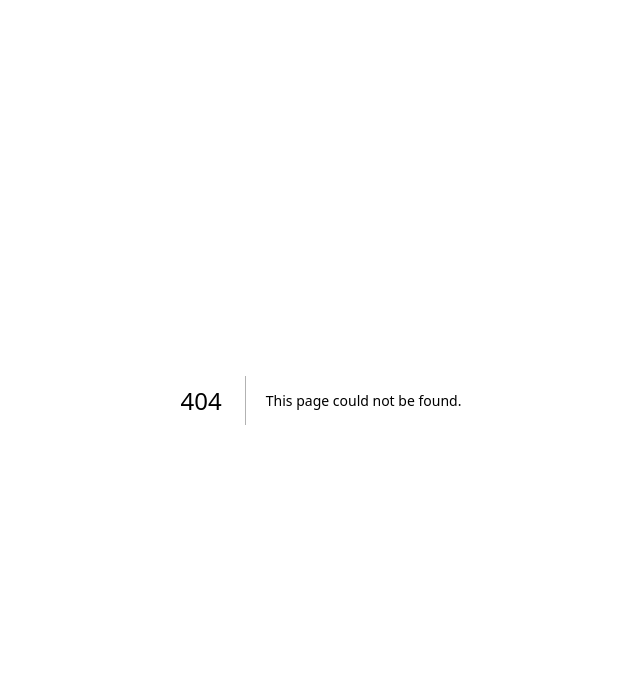
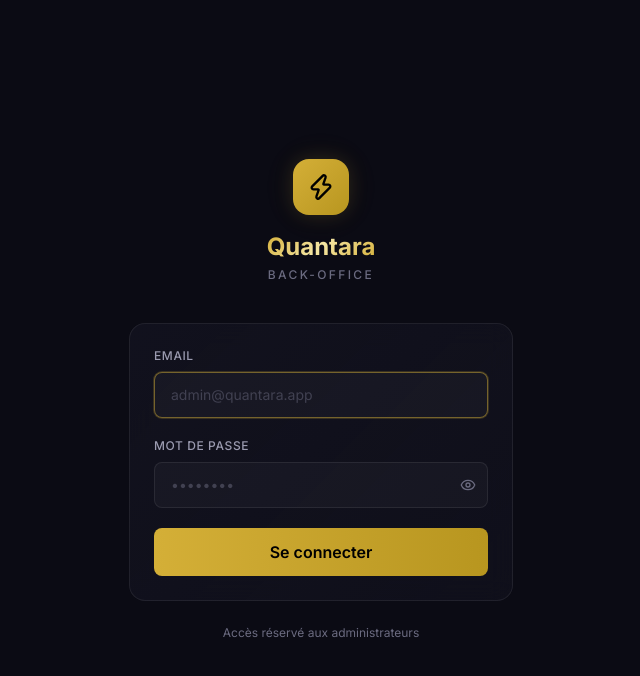
Before and after one commit to DrKonan/QUANTARA, a Next.js app in the folder web/: page /quantara/login in a window 1280 px wide. Before the commit this address had no page. Shown: the top 676 px of the page, without its empty margins (319-959 px from the left). Built offline with nearby package versions, Linux system fonts and the light colour scheme.

Commit message:
feat(web): login page + auth middleware + fixed sidebar + logout button

```diff
--- /dev/null
+++ b/web/src/app/api/auth/login/route.ts
@@ -0,0 +1,48 @@
+import { NextResponse } from "next/server";
+import { cookies } from "next/headers";
+import crypto from "crypto";
+
+const ADMIN_EMAIL = "dr_konan@yahoo.com";
+const ADMIN_PASSWORD_HASH = crypto
+  .createHash("sha256")
+  .update("ASAcodeur277")
+  .digest("hex");
+
+const SESSION_COOKIE = "quantara_admin_session";
+const SESSION_MAX_AGE = 60 * 60 * 24 * 7; // 7 jours
+
+function hashPassword(password: string): string {
+  return crypto.createHash("sha256").update(password).digest("hex");
+}
+
+function generateToken(): string {
+  return crypto.randomBytes(32).toString("hex");
+}
+
+export async function POST(request: Request) {
+  try {
+    const { email, password } = await request.json();
+
+    if (!email || !password) {
+      return NextResponse.json({ error: "Email et mot de passe requis" }, { status: 400 });
+    }
+
+    if (email !== ADMIN_EMAIL || hashPassword(password) !== ADMIN_PASSWORD_HASH) {
+      return NextResponse.json({ error: "Identifiants incorrects" }, { status: 401 });
+    }
+
+    const token = generateToken();
+    const cookieStore = await cookies();
+    cookieStore.set(SESSION_COOKIE, token, {
+      httpOnly: true,
+      secure: true,
+      sameSite: "lax",
+      path: "/",
+      maxAge: SESSION_MAX_AGE,
+    });
+
+    return NextResponse.json({ success: true });
+  } catch {
+    return NextResponse.json({ error: "Erreur serveur" }, { status: 500 });
+  }
+}
--- /dev/null
+++ b/web/src/app/api/auth/logout/route.ts
@@ -0,0 +1,10 @@
+import { NextResponse } from "next/server";
+import { cookies } from "next/headers";
+
+const SESSION_COOKIE = "quantara_admin_session";
+
+export async function POST() {
+  const cookieStore = await cookies();
+  cookieStore.delete(SESSION_COOKIE);
+  return NextResponse.json({ success: true });
+}
--- a/web/src/app/dashboard/layout.tsx
+++ b/web/src/app/dashboard/layout.tsx
@@ -16,6 +16,7 @@ import {
   Zap,
   History,
   Layers,
+  LogOut,
 } from "lucide-react";
 
 const navItems = [
@@ -78,6 +79,7 @@ export default function DashboardLayout({
 }) {
   const pathname = usePathname();
   const [sidebarOpen, setSidebarOpen] = useState(false);
+  const [loggingOut, setLoggingOut] = useState(false);
 
   useEffect(() => {
     setSidebarOpen(false);
@@ -86,8 +88,14 @@ export default function DashboardLayout({
   const isActive = (href: string) =>
     href === "/dashboard" ? pathname === "/dashboard" : pathname.startsWith(href);
 
+  async function handleLogout() {
+    setLoggingOut(true);
+    await fetch("/quantara/api/auth/logout", { method: "POST" });
+    window.location.href = "/quantara/login";
+  }
+
   return (
-    <div className="flex min-h-screen bg-[var(--bg-primary)]">
+    <div className="flex h-screen overflow-hidden bg-[var(--bg-primary)]">
       {/* Overlay mobile */}
       {sidebarOpen && (
         <div
@@ -96,11 +104,11 @@ export default function DashboardLayout({
         />
       )}
 
-      {/* Sidebar */}
+      {/* Sidebar — fixe, ne scroll pas */}
       <aside
         className={`fixed inset-y-0 left-0 z-50 w-64 bg-[#0F0F1A] border-r border-white/[0.06] flex flex-col
           transform transition-transform duration-200 ease-out
-          lg:relative lg:translate-x-0
+          lg:sticky lg:top-0 lg:h-screen lg:translate-x-0
           ${sidebarOpen ? "translate-x-0" : "-translate-x-full"}`}
       >
         {/* Logo */}
@@ -139,17 +147,27 @@ export default function DashboardLayout({
 
         <div className="p-4">
           <div className="h-px bg-gradient-to-r from-transparent via-white/10 to-transparent mb-4" />
-          <div className="flex items-center gap-2">
-            <div className="w-2 h-2 rounded-full bg-[#34D399] live-pulse" />
-            <p className="text-xs text-[#6B6B80]">v1.2 — Pipeline actif</p>
+          <div className="flex items-center justify-between">
+            <div className="flex items-center gap-2">
+              <div className="w-2 h-2 rounded-full bg-[#34D399] live-pulse" />
+              <p className="text-xs text-[#6B6B80]">v1.2 — Pipeline actif</p>
+            </div>
+            <button
+              onClick={handleLogout}
+              disabled={loggingOut}
+              className="p-2 rounded-lg text-[#6B6B80] hover:text-[#F87171] hover:bg-[#F87171]/10 transition-all disabled:opacity-50"
+              title="Déconnexion"
+            >
+              <LogOut size={16} />
+            </button>
           </div>
         </div>
       </aside>
 
-      {/* Main content */}
-      <div className="flex-1 flex flex-col min-w-0">
+      {/* Main content — scrollable */}
+      <div className="flex-1 flex flex-col min-w-0 h-screen overflow-hidden">
         {/* Topbar mobile */}
-        <header className="lg:hidden flex items-center gap-3 p-4 border-b border-white/[0.06] bg-[var(--bg-primary)]">
+        <header className="lg:hidden flex items-center gap-3 p-4 border-b border-white/[0.06] bg-[var(--bg-primary)] shrink-0">
           <button
             onClick={() => setSidebarOpen(true)}
             className="text-[#6B6B80] hover:text-white transition-colors"
@@ -163,7 +181,7 @@ export default function DashboardLayout({
             <h1 className="text-lg font-bold text-gold-gradient">Quantara</h1>
           </div>
         </header>
-        <main className="flex-1 overflow-auto">{children}</main>
+        <main className="flex-1 overflow-y-auto">{children}</main>
       </div>
     </div>
   );
--- /dev/null
+++ b/web/src/app/login/page.tsx
@@ -0,0 +1,117 @@
+"use client";
+
+import { useState } from "react";
+import { useRouter } from "next/navigation";
+import { Zap, Loader2, Eye, EyeOff } from "lucide-react";
+
+export default function LoginPage() {
+  const router = useRouter();
+  const [email, setEmail] = useState("");
+  const [password, setPassword] = useState("");
+  const [showPassword, setShowPassword] = useState(false);
+  const [error, setError] = useState("");
+  const [loading, setLoading] = useState(false);
+
+  async function handleSubmit(e: React.FormEvent) {
+    e.preventDefault();
+    setError("");
+    setLoading(true);
+
+    try {
+      const res = await fetch("/quantara/api/auth/login", {
+        method: "POST",
+        headers: { "Content-Type": "application/json" },
+        body: JSON.stringify({ email, password }),
+      });
+
+      const data = await res.json();
+
+      if (!res.ok) {
+        setError(data.error || "Erreur de connexion");
+        setLoading(false);
+        return;
+      }
+
+      router.push("/dashboard");
+      router.refresh();
+    } catch {
+      setError("Erreur réseau");
+      setLoading(false);
+    }
+  }
+
+  return (
+    <div className="min-h-screen flex items-center justify-center bg-[var(--bg-primary)] px-4">
+      <div className="w-full max-w-sm">
+        {/* Logo */}
+        <div className="flex flex-col items-center mb-10">
+          <div className="w-14 h-14 rounded-2xl bg-gradient-to-br from-[#D4AF37] to-[#B8961F] flex items-center justify-center mb-4 glow-gold">
+            <Zap size={28} className="text-black" />
+          </div>
+          <h1 className="text-2xl font-bold text-gold-gradient">Quantara</h1>
+          <p className="text-xs text-[#6B6B80] font-medium uppercase tracking-[0.2em] mt-1">Back-office</p>
+        </div>
+
+        {/* Form */}
+        <form onSubmit={handleSubmit} className="glass-card p-6 space-y-5">
+          <div>
+            <label className="block text-xs font-medium text-[#9B9BB0] uppercase tracking-wider mb-2">Email</label>
+            <input
+              type="email"
+              value={email}
+              onChange={(e) => setEmail(e.target.value)}
+              required
+              autoFocus
+              placeholder="admin@quantara.app"
+              className="w-full bg-white/[0.03] border border-white/[0.08] rounded-lg px-4 py-3 text-sm focus:outline-none focus:border-[#D4AF37]/50 focus:ring-1 focus:ring-[#D4AF37]/20 transition-all placeholder:text-[#6B6B80]/50"
+            />
+          </div>
+
+          <div>
+            <label className="block text-xs font-medium text-[#9B9BB0] uppercase tracking-wider mb-2">Mot de passe</label>
+            <div className="relative">
+              <input
+                type={showPassword ? "text" : "password"}
+                value={password}
+                onChange={(e) => setPassword(e.target.value)}
+                required
+                placeholder="••••••••"
+                className="w-full bg-white/[0.03] border border-white/[0.08] rounded-lg px-4 py-3 pr-11 text-sm focus:outline-none focus:border-[#D4AF37]/50 focus:ring-1 focus:ring-[#D4AF37]/20 transition-all placeholder:text-[#6B6B80]/50"
+              />
+              <button
+                type="button"
+                onClick={() => setShowPassword(!showPassword)}
+                className="absolute right-3 top-1/2 -translate-y-1/2 text-[#6B6B80] hover:text-white transition-colors"
+              >
+                {showPassword ? <EyeOff size={16} /> : <Eye size={16} />}
+              </button>
+            </div>
+          </div>
+
+          {error && (
+            <div className="text-sm text-[#F87171] bg-[#F87171]/10 border border-[#F87171]/20 rounded-lg px-4 py-2.5">
+              {error}
+            </div>
+          )}
+
+          <button
+            type="submit"
+            disabled={loading}
+            className="w-full py-3 bg-gradient-to-r from-[#D4AF37] to-[#B8961F] text-black font-semibold rounded-lg hover:opacity-90 disabled:opacity-50 transition-all flex items-center justify-center gap-2"
+          >
+            {loading ? (
+              <>
+                <Loader2 size={16} className="animate-spin" />
+                Connexion...
+              </>
+            ) : (
+              "Se connecter"
+            )}
+          </button>
+        </form>
+
+        <p className="text-center text-xs text-[#6B6B80] mt-6">Accès réservé aux administrateurs</p>
+      </div>
+    </div>
+  );
+}
--- a/web/src/app/page.tsx
+++ b/web/src/app/page.tsx
@@ -1,5 +1,5 @@
 import { redirect } from "next/navigation";
 
 export default function Home() {
-  redirect("/dashboard");
+  redirect("/login");
 }
--- /dev/null
+++ b/web/src/middleware.ts
@@ -0,0 +1,33 @@
+import { NextRequest, NextResponse } from "next/server";
+
+const SESSION_COOKIE = "quantara_admin_session";
+
+export function middleware(request: NextRequest) {
+  const { pathname } = request.nextUrl;
+
+  // Protéger uniquement /dashboard et ses sous-pages
+  if (pathname.startsWith("/dashboard")) {
+    const session = request.cookies.get(SESSION_COOKIE);
+    if (!session?.value) {
+      const loginUrl = request.nextUrl.clone();
+      loginUrl.pathname = "/login";
+      return NextResponse.redirect(loginUrl);
+    }
+  }
+
+  // Rediriger /login vers /dashboard si déjà connecté
+  if (pathname === "/login") {
+    const session = request.cookies.get(SESSION_COOKIE);
+    if (session?.value) {
+      const dashUrl = request.nextUrl.clone();
+      dashUrl.pathname = "/dashboard";
+      return NextResponse.redirect(dashUrl);
+    }
+  }
+
+  return NextResponse.next();
+}
+
+export const config = {
+  matcher: ["/dashboard/:path*", "/login"],
+};
```
